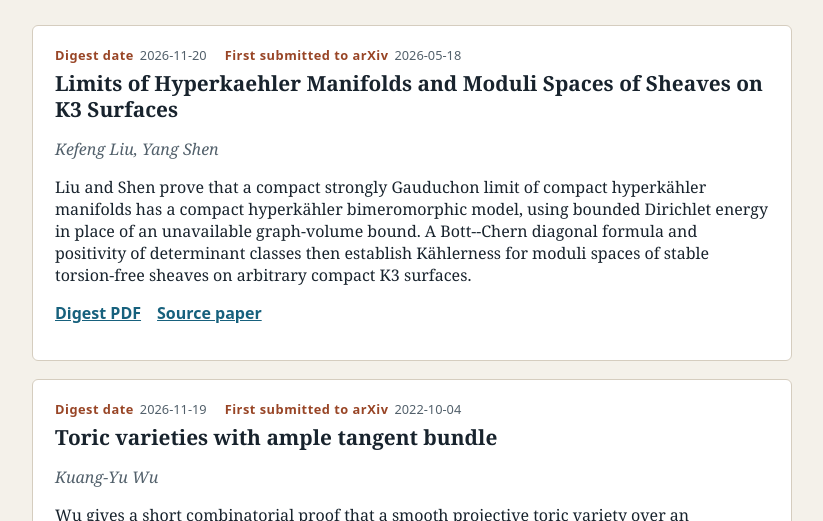
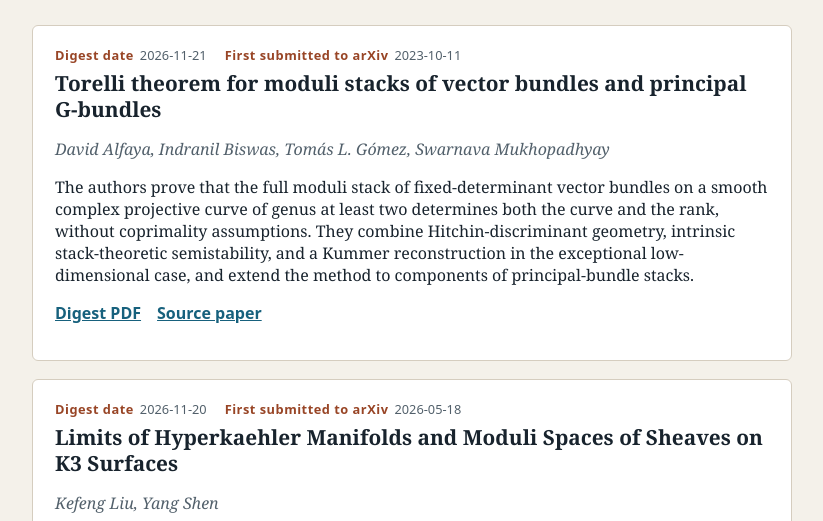
Before and after one commit to Yoaskay/daily-math-paper-digest-pages, a plain HTML site: page topics/algebraic-geometry.html in a window 1280 px wide. Shown: the part 279-800 px from the top of the page, without its empty margins (158-981 px from the left). Drawn offline with Linux system fonts and the light colour scheme.

Commit message:
Publish digest site for 2026-11-21

```diff
--- a/topics/algebraic-geometry.html
+++ b/topics/algebraic-geometry.html
@@ -14,6 +14,16 @@
     <p>Miscellaneous topics in algebraic geometry.</p></header>
     <section class="digest-list" aria-label="Algebraic geometry digests">
     <article class="digest">
+<dl class="dates">
+<div><dt>Digest date</dt><dd>2026-11-21</dd></div>
+<div><dt>First submitted to arXiv</dt><dd>2023-10-11</dd></div>
+</dl>
+<h2>Torelli theorem for moduli stacks of vector bundles and principal G-bundles</h2>
+<p class="authors">David Alfaya, Indranil Biswas, Tomás L. Gómez, Swarnava Mukhopadhyay</p>
+<p>The authors prove that the full moduli stack of fixed-determinant vector bundles on a smooth complex projective curve of genus at least two determines both the curve and the rank, without coprimality assumptions. They combine Hitchin-discriminant geometry, intrinsic stack-theoretic semistability, and a Kummer reconstruction in the exceptional low-dimensional case, and extend the method to components of principal-bundle stacks.</p>
+<p class="links"><a href="../digests/2026-11-21-arxiv-2310.07666.pdf">Digest PDF</a> <a href="http://arxiv.org/abs/2310.07666v2">Source paper</a></p>
+</article>
+<article class="digest">
 <dl class="dates">
 <div><dt>Digest date</dt><dd>2026-11-20</dd></div>
 <div><dt>First submitted to arXiv</dt><dd>2026-05-18</dd></div>
```
Also changed, not shown: index.html (+1 -1 lines), 1 other file.
